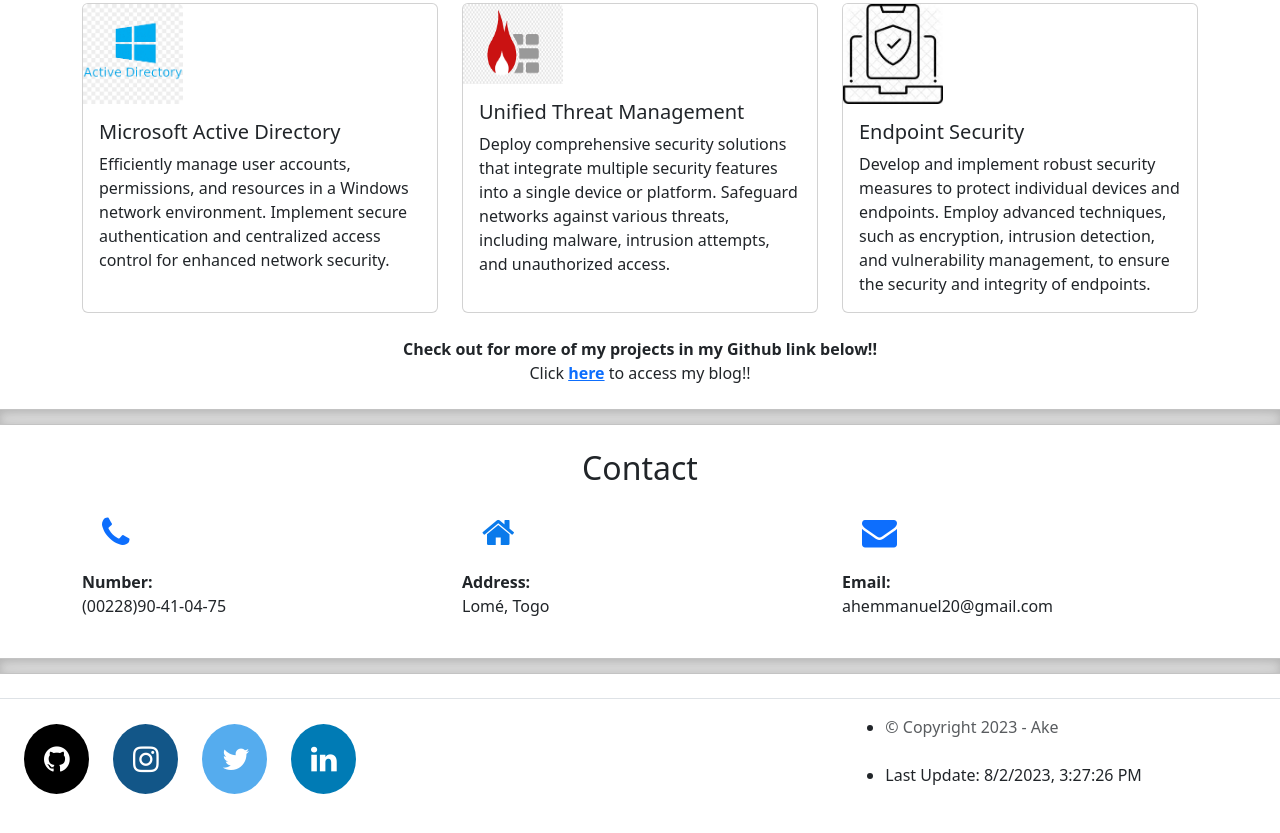
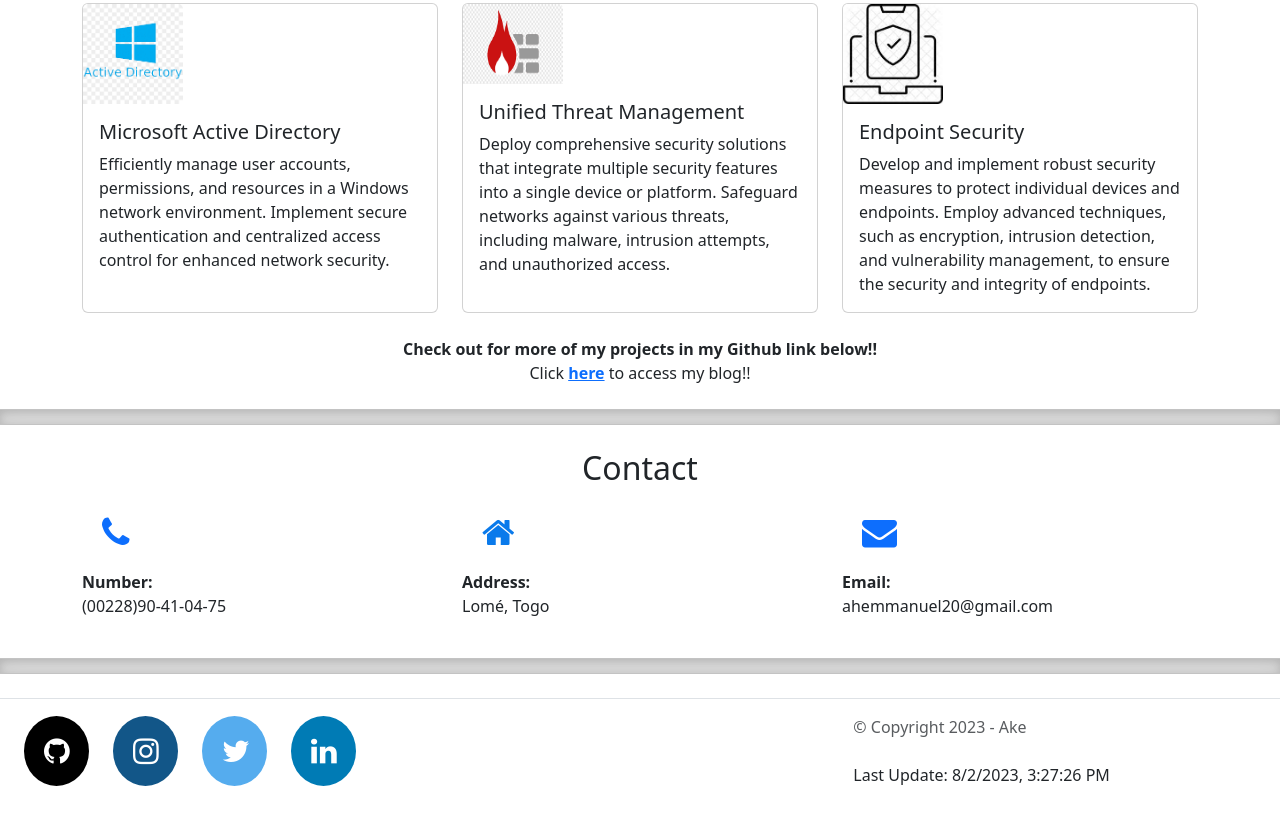
Before and after one commit to EmmaAke/ake-portfolio, a plain HTML site: page index.html in a window 1280 px wide. Shown: the part 2667-3500 px from the top of the page. Drawn offline with nearby package versions, Linux system fonts and the light colour scheme.

Commit message:
Update style.css

```diff
--- a/style.css
+++ b/style.css
@@ -209,7 +209,7 @@ body.dark-mode {
             z-index: 9999; /* Ensure the button appears above other elements */
           }
 
-ul.footer{
+ul.foot{
     list-style-type: none;
     margin: 0;
     padding: 0;
```
